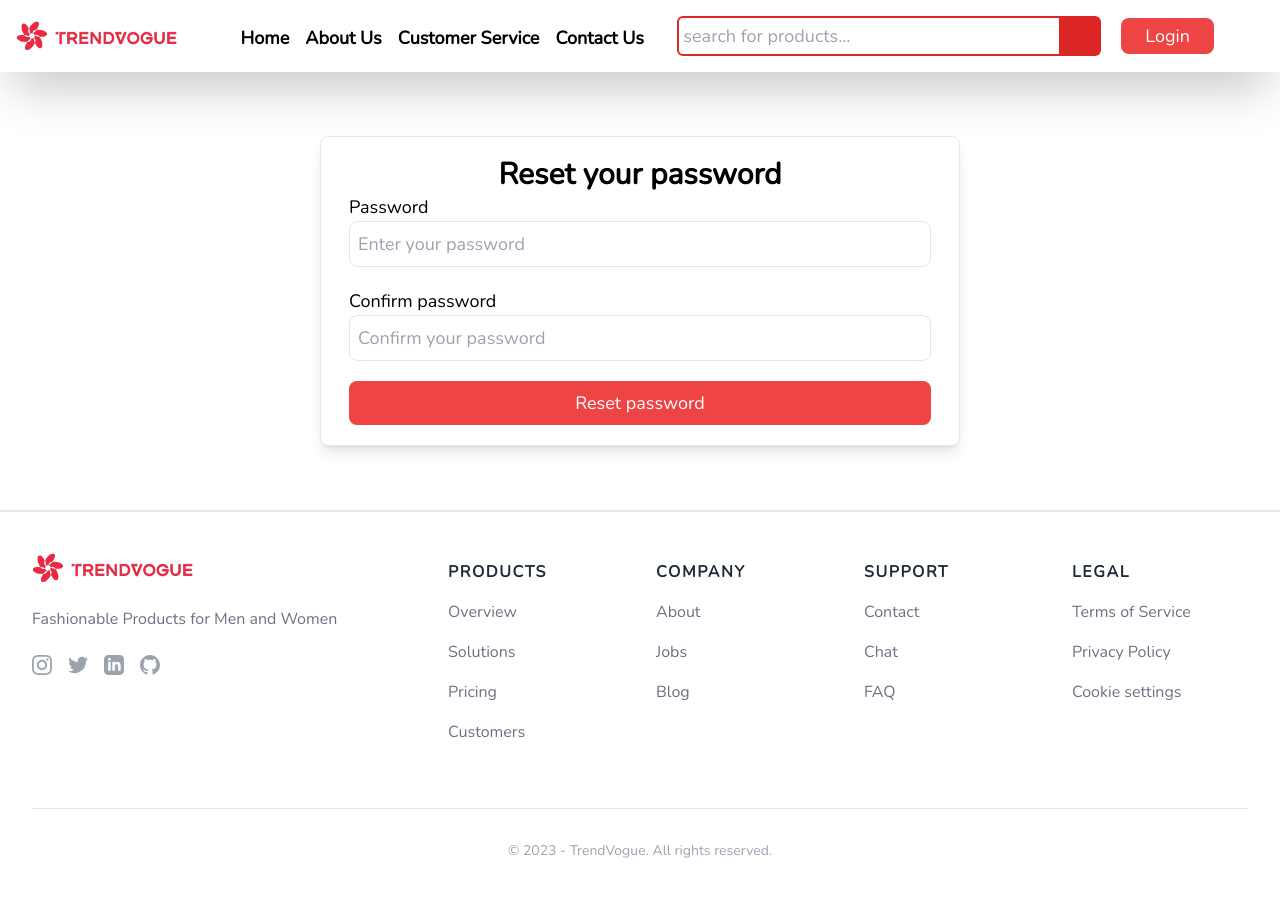
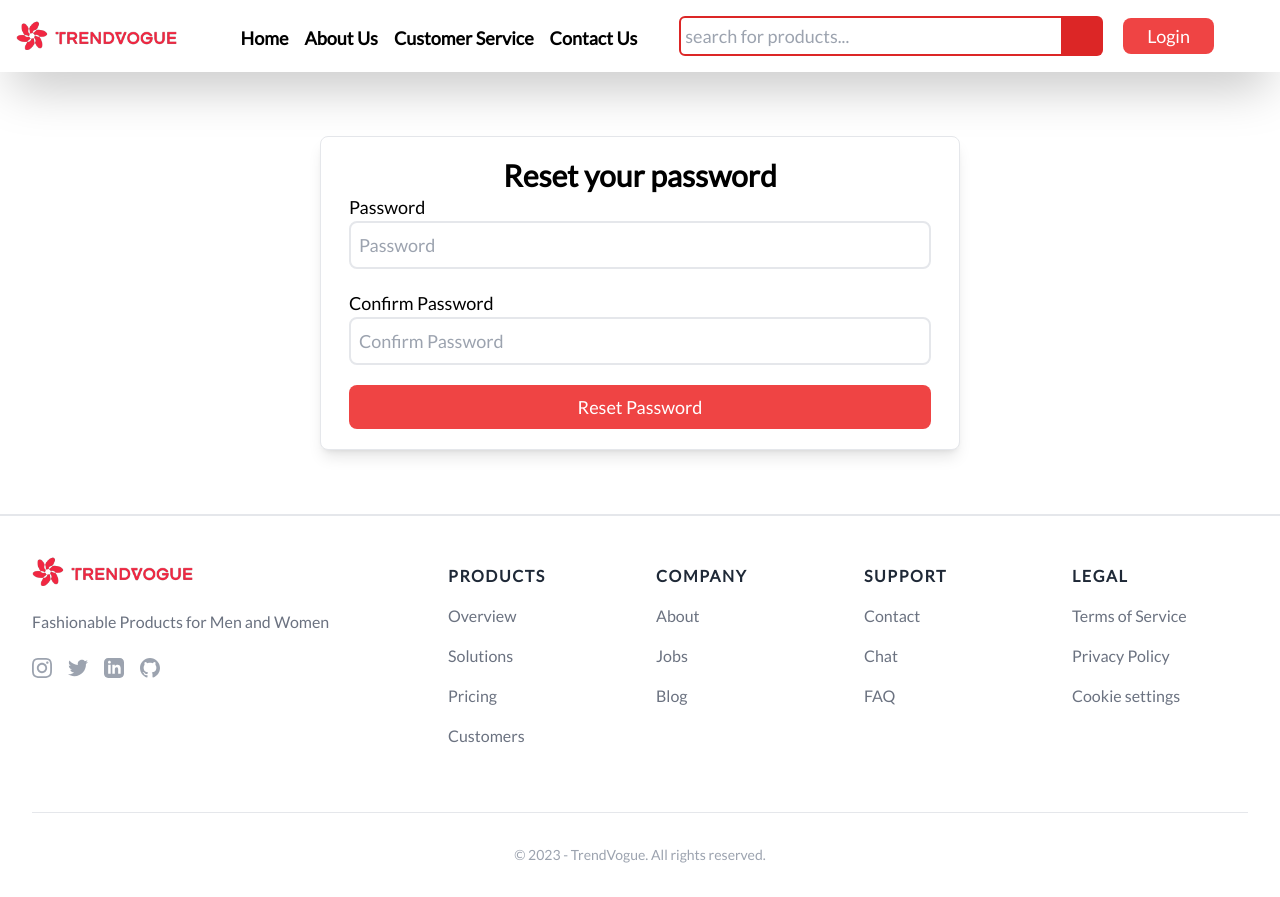
Before and after one commit to Harshal-3558/TrendVogue, a Next.js app: page /PasswordReset in a window 1280 px wide. Built offline with nearby package versions, Linux system fonts and the light colour scheme; some icons are missing.

Commit message:
Fixed some errors

```diff
--- a/pages/PasswordReset.js
+++ b/pages/PasswordReset.js
@@ -2,8 +2,39 @@ import { useRouter } from "next/router";
 import { React, useState } from "react";
 import { toast, ToastContainer } from "react-toastify";
 import "react-toastify/dist/ReactToastify.css";
+import * as yup from "yup";
+import { yupResolver } from "@hookform/resolvers/yup";
+import { useForm } from "react-hook-form";
+
+const schema = yup
+  .object({
+    Password: yup
+      .string()
+      .matches(
+        /^(?=.*[!@#$%^&*()_+\-=[\]{};':"\\|,.<>/?])(?=.*[0-9]).{6,}$/,
+        "Password must be at least 6 characters long and contain at least one special character",
+      )
+      .required(),
+
+    ConfirmPassword: yup
+      .string()
+      .matches(
+        /^(?=.*[!@#$%^&*()_+\-=[\]{};':"\\|,.<>/?])(?=.*[0-9]).{6,}$/,
+        "Password must be at least 6 characters long and contain at least one special character",
+      )
+      .required(),
+  })
+  .required();
 
 export default function PasswordReset() {
+  const {
+    register,
+    handleSubmit,
+    formState: { errors },
+  } = useForm({
+    resolver: yupResolver(schema),
+  });
+
   const router = useRouter();
   const token = router.query.token;
   const [password, setPassword] = useState("");
@@ -12,9 +43,8 @@ export default function PasswordReset() {
       setPassword(e.target.value);
     }
   }
-  async function handleSubmit(e) {
-    e.preventDefault();
-    const data = { token, password };
+  const onSubmit = async (data) => {
+    const { Password } = data;
     const response = await fetch(
       `${process.env.NEXT_PUBLIC_HOST}/api/forgotPassword`,
       {
@@ -22,7 +52,7 @@ export default function PasswordReset() {
         headers: {
           "Content-Type": "application/json",
         },
-        body: JSON.stringify(data),
+        body: JSON.stringify({ token, Password }),
       },
     );
     let res = await response.json();
@@ -50,7 +80,8 @@ export default function PasswordReset() {
       });
     }
     setPassword("");
-  }
+  };
+
   return (
     <div className="flex justify-center">
       <ToastContainer
@@ -71,41 +102,46 @@ export default function PasswordReset() {
             Reset your password
           </h1>
         </div>
-        <form method="POST" className="px-2 space-y-5 text-base md:text-lg">
+        <form
+          onSubmit={handleSubmit(onSubmit)}
+          method="POST"
+          className="px-2 space-y-5 text-base md:text-lg"
+        >
           <div>
             <label className="block" htmlFor="name">
               Password
             </label>
             <input
-              onChange={handleChange}
               type="password"
-              name="password"
-              id="password"
-              placeholder="Enter your password"
-              className="border p-2 w-full rounded-lg focus:outline-none focus:ring-2 focus:ring-red-400"
+              placeholder="Password"
+              {...register("Password")}
+              className="border-2 p-2 w-full rounded-lg focus:outline-none focus:ring-2 focus:ring-red-400"
             />
+            <span className="text-sm text-red-500">
+              {errors.Password?.message}
+            </span>
           </div>
 
           <div>
             <label className="block" htmlFor="name">
-              Confirm password
+              Confirm Password
             </label>
             <input
-              onChange={handleChange}
               type="password"
-              name="cpassword"
-              id="cpassword"
-              placeholder="Confirm your password"
-              className="border p-2 w-full rounded-lg focus:outline-none focus:ring-2 focus:ring-red-400"
+              placeholder="Confirm Password"
+              {...register("ConfirmPassword")}
+              className="border-2 p-2 w-full rounded-lg focus:outline-none focus:ring-2 focus:ring-red-400"
             />
+            <span className="text-sm text-red-500">
+              {errors.ConfirmPassword?.message}
+            </span>
           </div>
 
           <button
-            onClick={handleSubmit}
             type="submit"
             className=" w-full p-2 text-base bg-red-500 text-white rounded-lg md:text-lg"
           >
-            Reset password
+            Reset Password
           </button>
         </form>
       </div>
--- a/pages/_app.js
+++ b/pages/_app.js
@@ -1,16 +1,12 @@
 import Footer from "@/components/Footer";
 import Navbar from "@/components/Navbar";
 import "@/styles/globals.css";
-import { Nunito } from "next/font/google";
+import { Lato } from "next/font/google";
 import { React, useState, useEffect } from "react";
 import LoadingBar from "react-top-loading-bar";
 import { useRouter } from "next/router";
 import { jwtDecode } from "jwt-decode";
-const nunito = Nunito({
-  weight: "400",
-  subsets: ["latin"],
-  display: "swap",
-});
+const inter = Lato({ subsets: ["latin"], weight: "400" });
 
 export default function App({ Component, pageProps }) {
   const [cart, setCart] = useState({}); // State for shopping cart
@@ -20,7 +16,7 @@ export default function App({ Component, pageProps }) {
   const [name, setName] = useState("");
   const [key, setKey] = useState(0); // State for re-rendering component
   const [progress, setProgress] = useState(0); // State for top loading bar
-  const [buy, setBuy] = useState(false)
+  const [buy, setBuy] = useState(false);
   const router = useRouter();
 
   useEffect(() => {
@@ -130,7 +126,7 @@ export default function App({ Component, pageProps }) {
 
   // Buy item now
   const buyNow = (itemCode, desc, qty, color, size, price, img) => {
-    let newCart = {}
+    let newCart = {};
     newCart[itemCode] = { qty: 1, price, desc, size, color, img };
     setCart(newCart);
     saveCart(newCart);
@@ -138,7 +134,7 @@ export default function App({ Component, pageProps }) {
   };
   return (
     <>
-      <main className={nunito.className}>
+      <main className={inter.className}>
         {/* Loding Bar */}
         <LoadingBar
           color="#f11946"
--- a/pages/api/forgotPassword.js
+++ b/pages/api/forgotPassword.js
@@ -8,7 +8,7 @@ const handler = async (req, res) => {
     const decoded = jwtDecode(req.body.token);
     let u = await user.findOne({ email: decoded.email });
     if (u) {
-      const hashedPassword = await bcrypt.hash(req.body.password, 10);
+      const hashedPassword = await bcrypt.hash(req.body.Password, 10);
       const User = await user.findOneAndUpdate(
         { email: decoded.email },
         { password: hashedPassword },
--- a/pages/api/preTransaction.js
+++ b/pages/api/preTransaction.js
@@ -28,6 +28,7 @@ const handler = async (req, res) => {
       const session = await stripe.checkout.sessions.create({
         payment_method_types: ["card"],
         mode: "payment",
+        customer_email: req.body.email,
         shipping_options: [{ shipping_rate: "shr_1OA8UoSCj43uWdZHMJE0Tz0F" }],
         line_items: Object.keys(cart).map((item) => {
           return {
--- a/pages/orders.js
+++ b/pages/orders.js
@@ -3,7 +3,7 @@ import { yupResolver } from "@hookform/resolvers/yup";
 import * as yup from "yup";
 import { ToastContainer, toast } from "react-toastify";
 import "react-toastify/dist/ReactToastify.css";
-import { useEffect, useState } from "react";
+import { useEffect, useRef, useState } from "react";
 import { jwtDecode } from "jwt-decode";
 import { useRouter } from "next/router";
 
@@ -12,12 +12,19 @@ const schema = yup
     Name: yup.string().required(),
     Email: yup.string().email().required(),
     Address: yup.string().required(),
-    Phone: yup.number().required(),
-    Pincode: yup.number().required(),
+    Phone: yup
+      .string()
+      .matches(/^[0-9]{10}$/, "Phone number should be of 10 digits")
+      .required(),
+    Pincode: yup
+      .number()
+      .min(100000, "Pincode should be of 6 digits")
+      .max(999999, "Pincode should be of 6 digits")
+      .required(),
   })
   .required();
 
-export default function Orders({ cart, total, saveDataCart, user, buy }) {
+export default function Orders({ cart, total, saveDataCart, user }) {
   const {
     register,
     handleSubmit,
@@ -33,9 +40,10 @@ export default function Orders({ cart, total, saveDataCart, user, buy }) {
   const [items, setItems] = useState("");
   const [userExist, setUserExist] = useState(false);
   const router = useRouter();
+  const value = useRef(null);
 
   const handleChange = async (e) => {
-    setValue("Phone", e);
+    setValue("Pincode", e);
     if (e.length == 6) {
       let pins = await fetch(`${process.env.NEXT_PUBLIC_HOST}/api/pincode`);
       let pinJSON = await pins.json();
@@ -144,19 +152,23 @@ export default function Orders({ cart, total, saveDataCart, user, buy }) {
             },
           );
           const res = await response.json();
-          const value = await res.Users[0];
-          if (value) {
-            setValue("Name", value.name);
-            setValue("Email", value.email);
-            setValue("Phone", value.phone);
-            setValue("Address", value.address);
-          }
+          value.current = await res.Users[0];
         };
         getUserDetails();
       }
     };
     getCartItems();
   }, [items, email, cart, user, saveDataCart, setValue]);
+
+  useEffect(() => {
+    if (value.current) {
+      setValue("Name", value.current.name);
+      setValue("Email", value.current.email);
+      setValue("Phone", value.current.phone);
+      setValue("Address", value.current.address);
+    }
+    // eslint-disable-next-line react-hooks/exhaustive-deps
+  }, [value.current, setValue]);
 
   return (
     <div className="p-4 space-y-4">
@@ -235,8 +247,6 @@ export default function Orders({ cart, total, saveDataCart, user, buy }) {
                   {...register("Phone")}
                   className="border-2 border-gray-300 focus:outline-none focus:border-red-400 p-1 rounded-lg w-full"
                   placeholder="Phone"
-                  name="phone"
-                  type="text"
                 />
                 <span className="text-sm text-red-500">
                   {errors.Phone?.message}
--- a/pages/product/[slug].js
+++ b/pages/product/[slug].js
@@ -15,7 +15,6 @@ export default function Page({
   addCart,
   buyNow,
   user,
-  cart,
   setItemDB,
 }) {
   const router = useRouter();
@@ -31,7 +30,7 @@ export default function Page({
       return;
     }
     const item = localStorage.getItem("token");
-    const decoded = await jwtDecode(item);
+    const decoded = jwtDecode(item);
     const email = decoded.email;
     const response = await fetch(
       `${process.env.NEXT_PUBLIC_HOST}/api/addCart`,
@@ -62,7 +61,7 @@ export default function Page({
       return;
     }
     const item = localStorage.getItem("token");
-    const decoded = await jwtDecode(item);
+    const decoded = jwtDecode(item);
     const email = decoded.email;
     const response = await fetch(
       `${process.env.NEXT_PUBLIC_HOST}/api/addCart`,
@@ -257,7 +256,7 @@ export default function Page({
           <div>
             <p className="font-semibold">SELECT SIZE :</p>
             <div className="flex space-x-3">
-              {Object.keys(variant[color]).includes("S") && (
+              {variant[color] && Object.keys(variant[color]).includes("S") && (
                 <button
                   onClick={() => {
                     refreshVariant(color, "S");
@@ -269,7 +268,7 @@ export default function Page({
                   <p>S</p>
                 </button>
               )}
-              {Object.keys(variant[color]).includes("M") && (
+              {variant[color] && Object.keys(variant[color]).includes("M") && (
                 <button
                   onClick={() => {
                     refreshVariant(color, "M");
@@ -281,7 +280,7 @@ export default function Page({
                   <p>M</p>
                 </button>
               )}
-              {Object.keys(variant[color]).includes("L") && (
+              {variant[color] && Object.keys(variant[color]).includes("L") && (
                 <button
                   onClick={() => {
                     refreshVariant(color, "L");
@@ -293,7 +292,7 @@ export default function Page({
                   <p>L</p>
                 </button>
               )}
-              {Object.keys(variant[color]).includes("XL") && (
+              {variant[color] && Object.keys(variant[color]).includes("XL") && (
                 <button
                   onClick={() => {
                     refreshVariant(color, "XL");
@@ -305,7 +304,8 @@ export default function Page({
                   <p>XL</p>
                 </button>
               )}
-              {Object.keys(variant[color]).includes("2XL") && (
+              {variant[color] &&
+                Object.keys(variant[color]).includes("2XL") && (
                   <button
                     onClick={() => {
                       refreshVariant(color, "2XL");
```
Also changed, not shown: pages/api/login.js (+9 -5 lines), pages/api/updatePassword.js (+10 -7 lines), pages/signUp.js (+1 -8 lines). Lines whose indentation alone changed are shown as unchanged.
